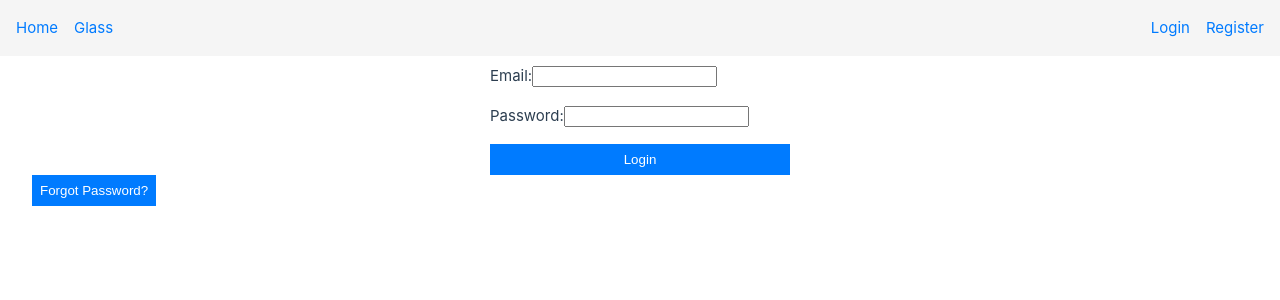
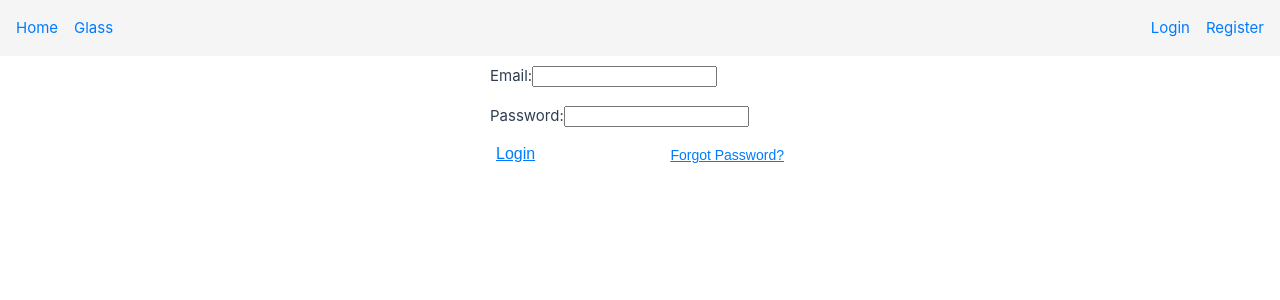
Before and after one commit to qfranklin/vue, a Vue app: page /login in a window 1280 px wide. Shown: the top 300 px of the page. Built offline with nearby package versions, Linux system fonts and the light colour scheme; what chartjs-chart-financial, vue3-touch-events would draw is missing.

Commit message:
updated ui so the buttons are hyperlink style

```diff
--- a/src/views/LoginPage.vue
+++ b/src/views/LoginPage.vue
@@ -1,6 +1,6 @@
 <!-- src/views/Login.vue -->
 <template>
-  <div>
+  <div class="login-page">
     <form @submit.prevent="handleLogin">
       <div>
         <label for="email">Email:</label>
@@ -10,11 +10,13 @@
         <label for="password">Password:</label>
         <input type="password" id="password" v-model="password" required>
       </div>
-      <button type="submit">Login</button>
+      <div class="form-actions">
+        <button type="submit" class="login-button">Login</button>
+        <button type="button" class="password-reset-button" @click="handlePasswordReset">Forgot Password?</button>
+      </div>
     </form>
-    <button @click="handlePasswordReset">Forgot Password?</button>
-    <p v-if="errorMessage">{{ errorMessage }}</p>
-    <p v-if="successMessage">{{ successMessage }}</p>
+    <p v-if="errorMessage" class="error-message">{{ errorMessage }}</p>
+    <p v-if="successMessage" class="success-message">{{ successMessage }}</p>
   </div>
 </template>
 
@@ -80,27 +82,49 @@ export default defineComponent({
 </script>
 
 <style scoped>
+.login-page {
+  display: flex;
+  flex-direction: column;
+  align-items: center;
+  max-width: 300px;
+  margin: auto;
+}
+
 form {
   display: flex;
   flex-direction: column;
-  max-width: 300px;
-  margin: auto;
+  width: 100%;
 }
 
 div {
   margin-bottom: 1rem;
 }
 
+.form-actions {
+  display: flex;
+  justify-content: space-between;
+}
+
 button {
-  padding: 0.5rem;
-  background-color: #007bff;
-  color: white;
+  background: none;
   border: none;
+  color: #007bff;
   cursor: pointer;
+  text-decoration: underline;
+  font-size: 1rem;
 }
 
 button:hover {
-  background-color: #0056b3;
+  color: #0056b3;
+}
+
+.login-button {
+  align-self: flex-start;
+}
+
+.password-reset-button {
+  align-self: flex-end;
+  font-size: 0.875rem;
 }
 
 .success-message {
```
